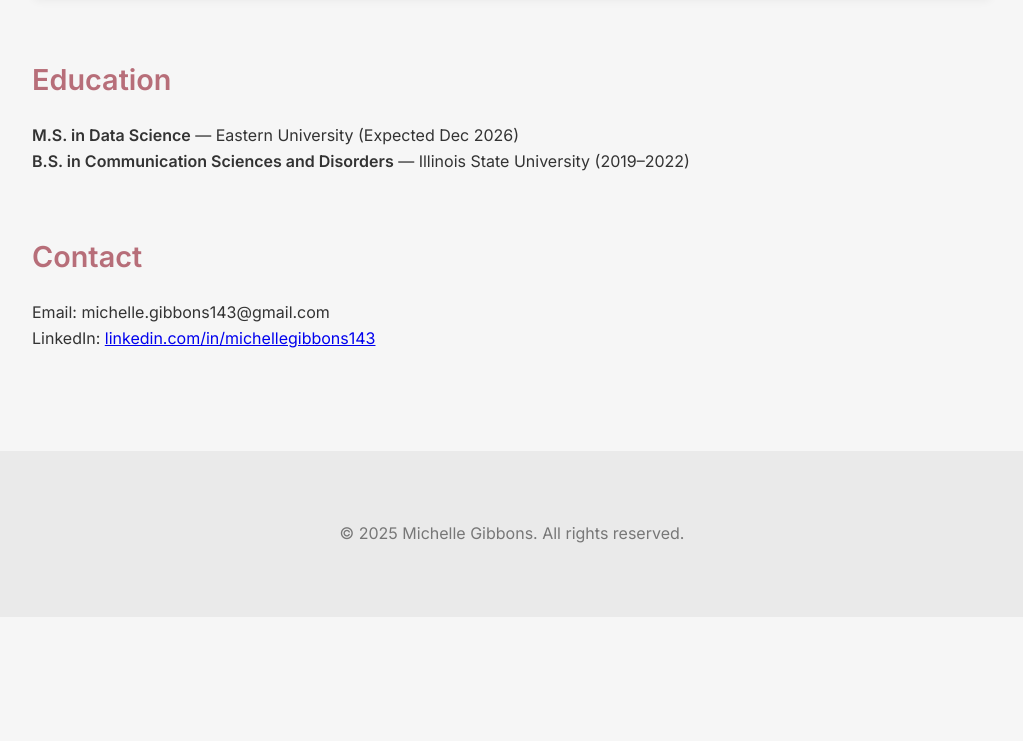
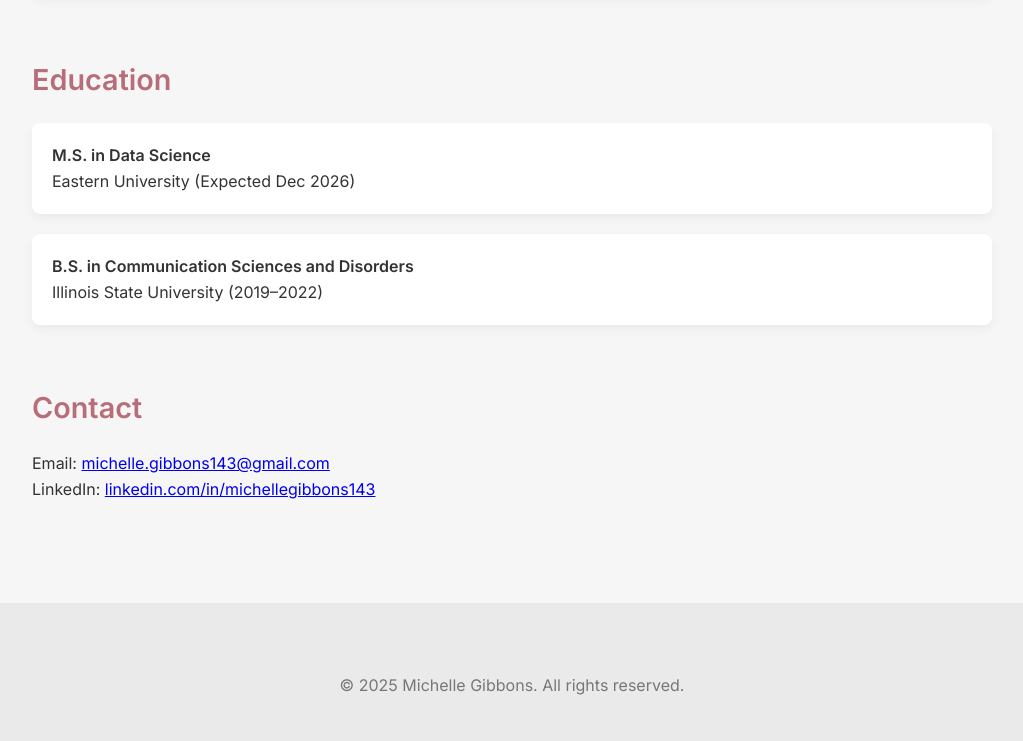
Before and after one commit to Michellegibbons143/Portfolio, a plain HTML site: page index.html in a window 1280 px wide. Shown: the part 1030-1771 px from the top of the page, without its empty margins (128-1151 px from the left). Before the commit the page ends 1647 px from the top, so only its background shows below. Drawn offline with Linux system fonts and the light colour scheme.

Commit message:
Update index.html

```diff
--- a/index.html
+++ b/index.html
@@ -52,13 +52,17 @@
 
     <section id="education">
       <h2>Education</h2>
-      <p><strong>M.S. in Data Science</strong> — Eastern University (Expected Dec 2026)</p>
-      <p><strong>B.S. in Communication Sciences and Disorders</strong> — Illinois State University (2019–2022)</p>
+      <div class="card">
+        <p><strong>M.S. in Data Science</strong><br>Eastern University (Expected Dec 2026)</p>
+      </div>
+      <div class="card">
+        <p><strong>B.S. in Communication Sciences and Disorders</strong><br>Illinois State University (2019–2022)</p>
+      </div>
     </section>
 
     <section id="contact">
       <h2>Contact</h2>
-      <p>Email: michelle.gibbons143@gmail.com</p>
+      <p>Email: <a href="mailto:michelle.gibbons143@gmail.com">michelle.gibbons143@gmail.com</a></p>
       <p>LinkedIn: <a href="https://www.linkedin.com/in/michellegibbons143" target="_blank">linkedin.com/in/michellegibbons143</a></p>
     </section>
   </main>
```
